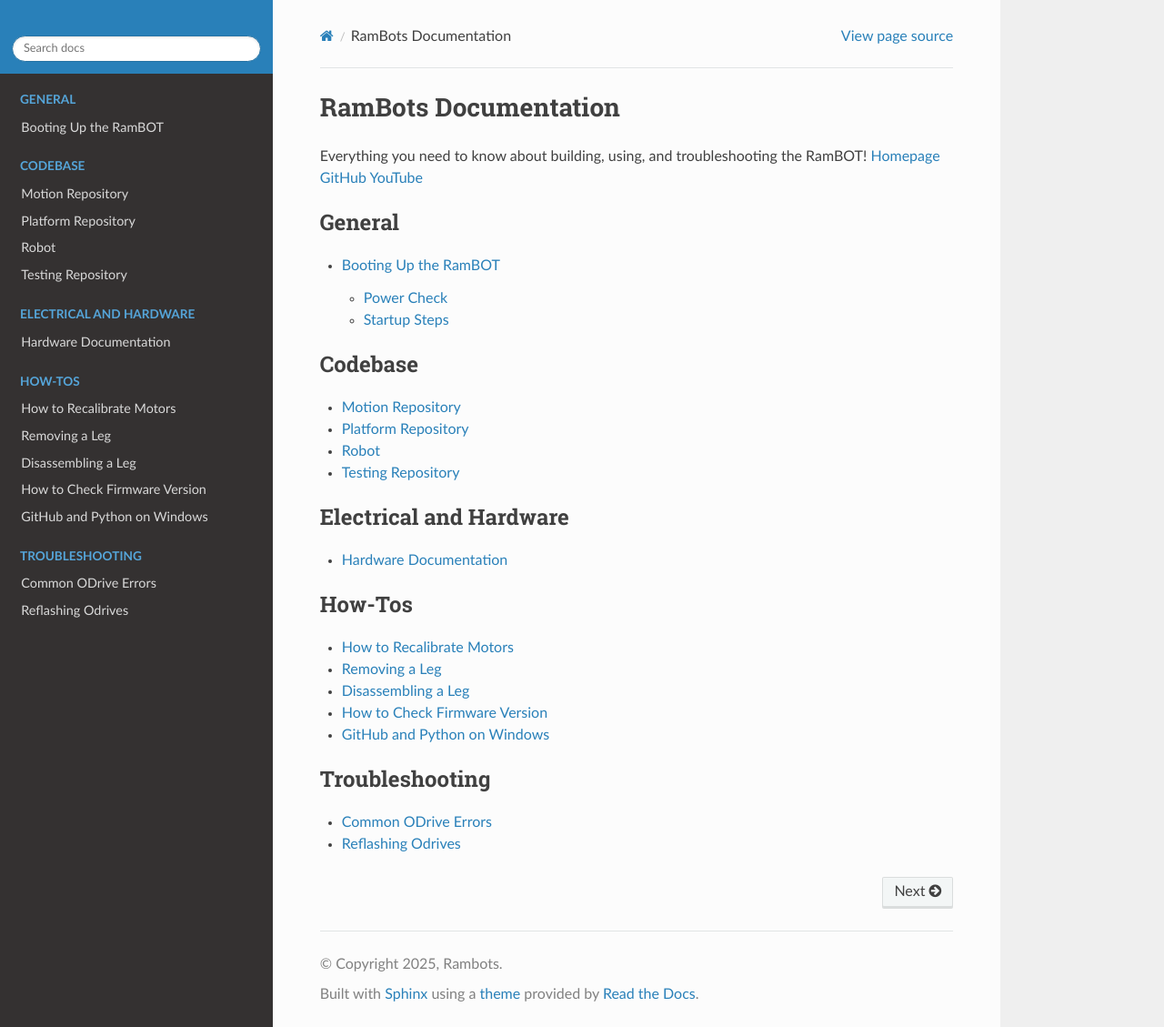
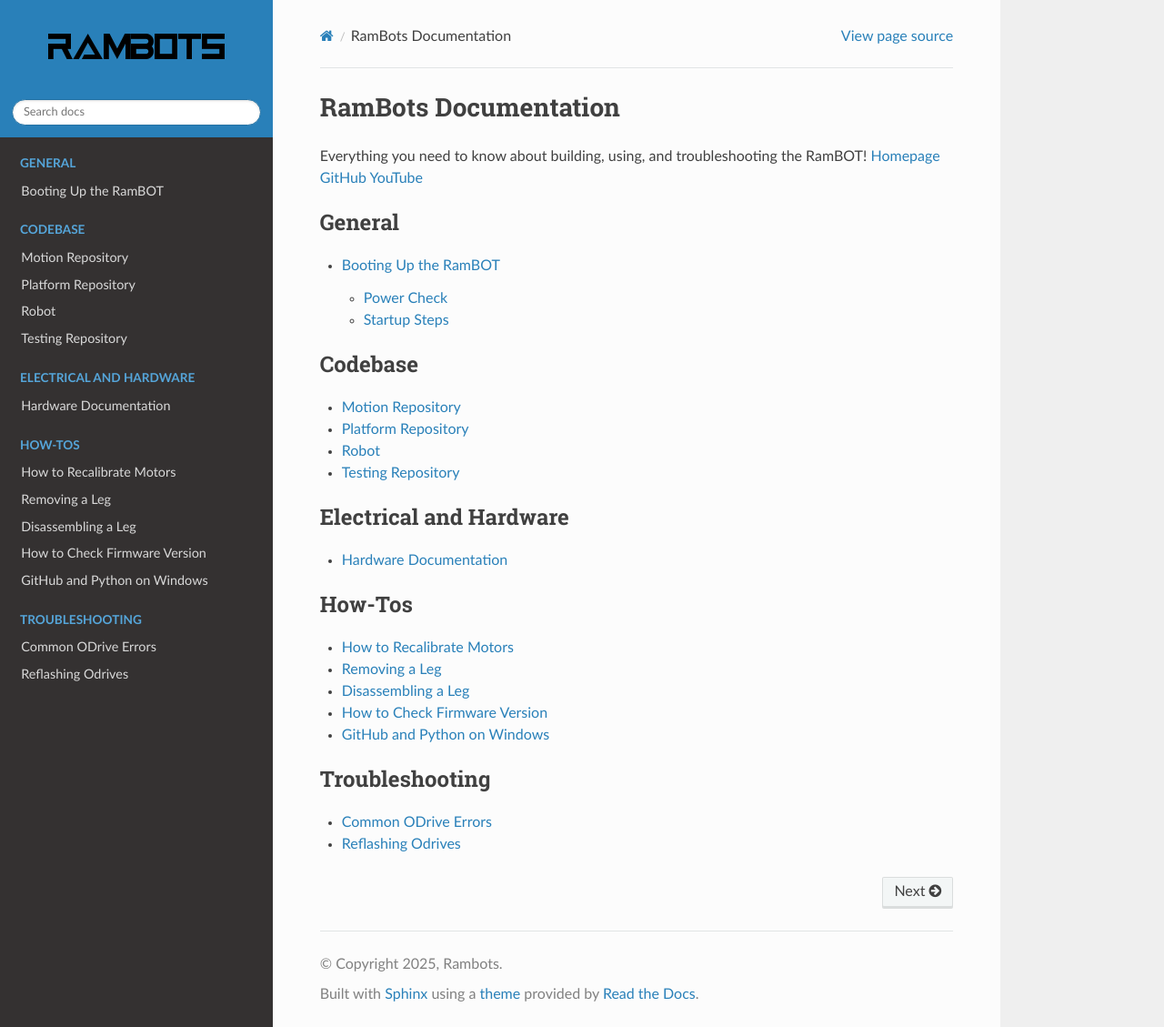
Before and after one commit to RAMBotsCSU/RamBots-Documentation, a Sphinx documentation site: the page built from source/index.rst, in a window 1280 px wide and 1129 px high. Shown: the whole window at 91% size. Built offline with Sphinx 7.4.7 and the Read the Docs theme 3.1.0, drawn with Linux system fonts in a browser that asks for light colours.

Commit message:
fixed maybe

```diff
--- a/source/conf.py
+++ b/source/conf.py
@@ -29,8 +29,10 @@ html_theme = 'sphinx_rtd_theme'
 html_theme_options = {
     "relbarbgcolor": "#1e5e11",
     "sidebarbgcolor": "black",
-    "html_logo": "logo.png",
+
     "logo_only": True,
 }
 
+html_logo = "logo.png"
+
 html_static_path = ['_static']
```
